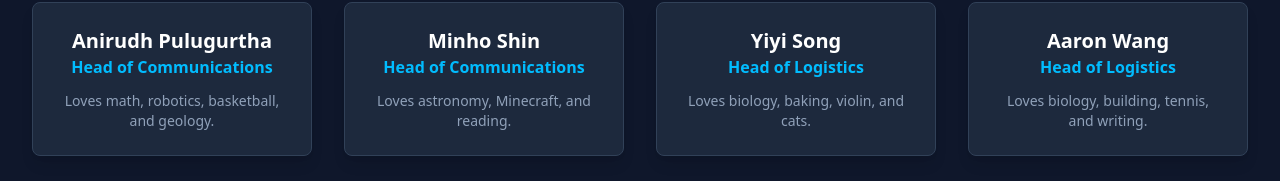
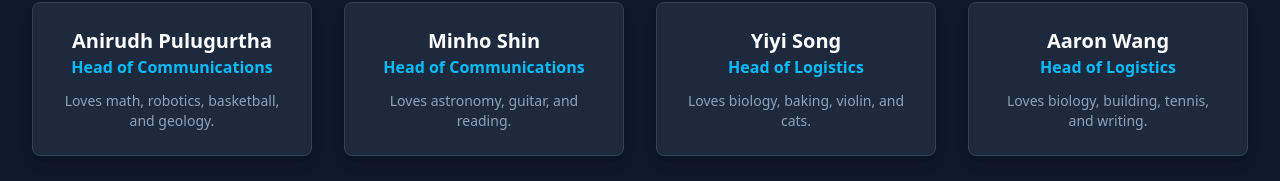
Before and after one commit to ak4774blog/abst-website, a React (Vite) app: page /about in a window 1280 px wide. Shown: the part 580-761 px from the top of the page. Built offline with nearby package versions, Linux system fonts and the light colour scheme.

Commit message:
changed minho thing

```diff
--- a/src/pages/AboutUs.jsx
+++ b/src/pages/AboutUs.jsx
@@ -8,7 +8,7 @@ const allMembers = {
   nathan: { id: 'nathan', name: 'Nathan Tan', role: 'Head of Problem Writing', shortBio: 'Loves physics, math, CS, and frisbee.', longBio: 'Nathan is a student at Acton-Boxborough Regional High School. In his free time, he likes to explore physics, math, and computer science. He also enjoys playing frisbee, video games, and practicing the piano.' },
   ryan: { id: 'ryan', name: 'Ryan Xia', role: 'Head of Coordination', shortBio: 'Loves earth science, chemistry, and reading.', longBio: 'Ryan is a student at Acton-Boxborough Regional High School. In his free time, he likes to explore topics in earth science and chemistry. He also enjoys reading and the pursuit of new knowledge.' },
   anirudh: { id: 'anirudh', name: 'Anirudh Pulugurtha', role: 'Head of Communications', shortBio: 'Loves math, robotics, basketball, and geology.', longBio: 'Anirudh is a student at Acton-Boxborough Regional High School. In his free time, he likes to work on robotics and explore geology. He also enjoys playing basketball and solving math problems.' },
-  minho: { id: 'minho', name: 'Minho Shin', role: 'Head of Communications', shortBio: 'Loves astronomy, Minecraft, and reading.', longBio: 'Minho is a student at Acton-Boxborough Regional High School. In his free time, he enjoys exploring through astronomy and building in Minecraft. He also likes to read; especially manhua and manga.' },
+  minho: { id: 'minho', name: 'Minho Shin', role: 'Head of Communications', shortBio: 'Loves astronomy, guitar, and reading.', longBio: 'Minho is a student at Acton-Boxborough Regional High School. In his free time, he enjoys exploring science through astronomy and playing the guitar. He also likes to read; especially manhua and manga.' },
   yiyi: { id: 'yiyi', name: 'Yiyi Song', role: 'Head of Logistics', shortBio: 'Loves biology, baking, violin, and cats.', longBio: 'Yiyi is a student at Acton-Boxborough Regional High School. In her free time, she likes to study biology and bake new things. She also really, really loves cats.' },
   aaron: { id: 'aaron', name: 'Aaron Wang', role: 'Head of Logistics', shortBio: 'Loves biology, building, tennis, and writing.', longBio: 'Aaron is a student at Acton-Boxborough Regional High School. In his free time, he likes to learn about biology, earth science, and engineering. He also enjoys playing tennis and writing.' },
   helen: { id: 'helen', name: 'Helen Xia', role: 'Head of Branding & Design', shortBio: 'Loves graphic design, and creating visuals.', longBio: 'Helen is a student at Acton-Boxborough Regional High School. In her free time, she likes to practice her art and work on graphic design projects. She also enjoys creating strong branding and visuals for the team.' },
```
